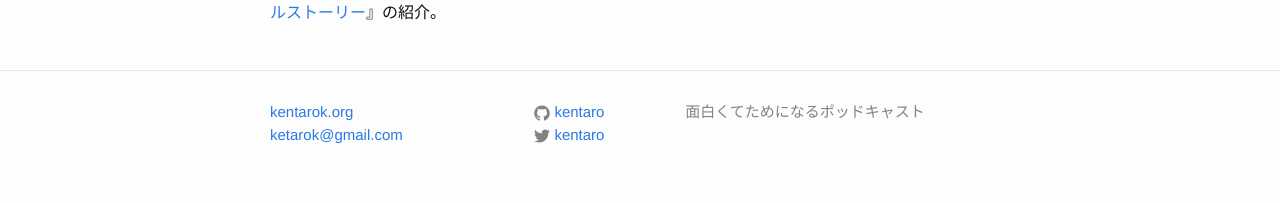
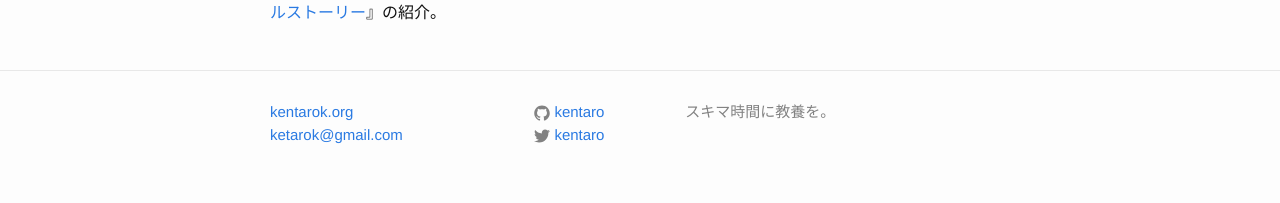
Before and after one commit to kentaro/antipop.fm, a Jekyll site: the page built from index.html, in a window 1280 px wide. Shown: the part 718-921 px from the top of the page. Built offline with Jekyll 4.4.1, drawn with Linux system fonts in a browser that asks for light colours.

Commit message:
概要変更

```diff
--- a/_config.yml
+++ b/_config.yml
@@ -8,7 +8,7 @@
 # Site settings
 title: antipop.fm (あんちぽえふえむ)
 email: ketarok@gmail.com
-description: 面白くてためになるポッドキャスト
+description: スキマ時間に教養を。
 baseurl: "" # the subpath of your site, e.g. /blog
 url: "http://antipop.fm" # the base hostname & protocol for your site
 twitter_username: kentaro
```
